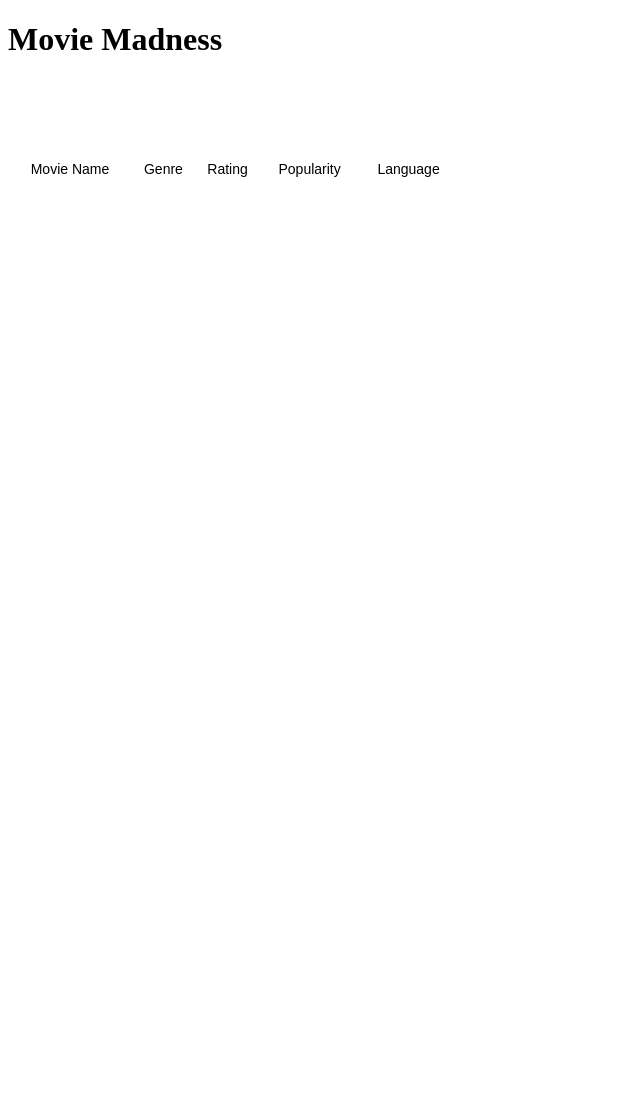
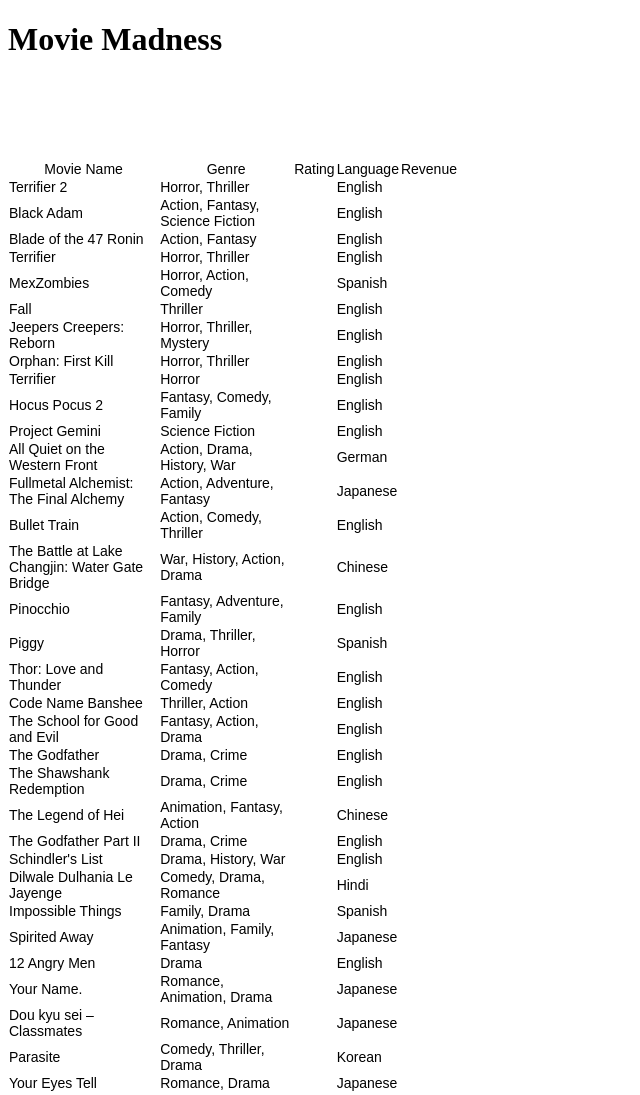
Before and after one commit to ethramos22/dataviscourse-pr-moviemadness, a website: page main/index.html in a window 1280 px wide. Shown: the top 1095 px of the page, without its empty margins (0-640 px from the left). Before the commit the page ends 888 px from the top, so only its background shows below. Drawn offline with nearby package versions, Linux system fonts and the light colour scheme.

Commit message:
Text values from all movies are populating in table

```diff
--- a/main/index.html
+++ b/main/index.html
@@ -27,8 +27,8 @@
                     <th>Movie Name</th>
                     <th>Genre</th>
                     <th>Rating</th>
-                    <th>Popularity</th>
                     <th>Language</th>
+                    <th>Revenue</th>
                 </tr>
                 </thead>
                 <tbody id="movie-list-body">
--- a/main/js/movieTable.js
+++ b/main/js/movieTable.js
@@ -7,7 +7,65 @@
 
         // Combine all movies, then filter out duplicates by initializing a Set
         const allMovies = this.globalMovieData.popularMovies.concat(this.globalMovieData.topRatedMovies, this.globalMovieData.nowPlayingMovies);
-        this.movies = [...new Set(allMovies)];
-        console.log('All movies', this.movies);
+        this.movieData = [...new Set(allMovies)];
+        console.log('All movies', this.movieData);
+
+        this.drawMovieList();
     }
+
+
+    drawMovieList() {
+        let rowSelection = d3.select('#movie-list-body')
+            .selectAll('tr')
+            .data(this.movieData)
+            .join('tr');
+
+        let cellSelection = rowSelection.selectAll('td')
+            .data(this.rowToCellDataTransform)
+            .join('td');
+
+        let textSelection = cellSelection.filter(d => d.type === 'text');
+        let vizSelection = cellSelection.filter(d => d.type === 'viz');
+
+        textSelection.selectAll('text')
+            .data(d => [d])
+            .join('text')
+            .text(d => d.value);
+
+
+    }
+
+    rowToCellDataTransform(movie) {
+        // Need to return array with 5 objects on it, so that we draw 5 coluns
+        // Each object needs to contain the data relevant to the column, as well as the type of content that it is (ie. text or viz)
+
+        const movieName = {
+            value: movie.title,
+            type: 'text'
+        };
+
+        let genres = movie.genres.map(g => g.name).join(', ');
+        const genre = {
+            value: genres,
+            type: 'text'
+        };
+
+        // Rating is 'vote_average' * 100
+        const rating = {
+            value: `${movie.vote_average}`,
+            type: 'viz'
+        };
+
+        let languageNames = new Intl.DisplayNames(['en'], {type: 'language'});
+        const language = {
+            value: languageNames.of(movie.original_language),
+            type: 'text'
+        };
+
+        const revenue = {
+            value: movie.revenue,
+            type: 'viz'
+        };
+        return [movieName, genre, rating, language, revenue];
+    };
 }
```
